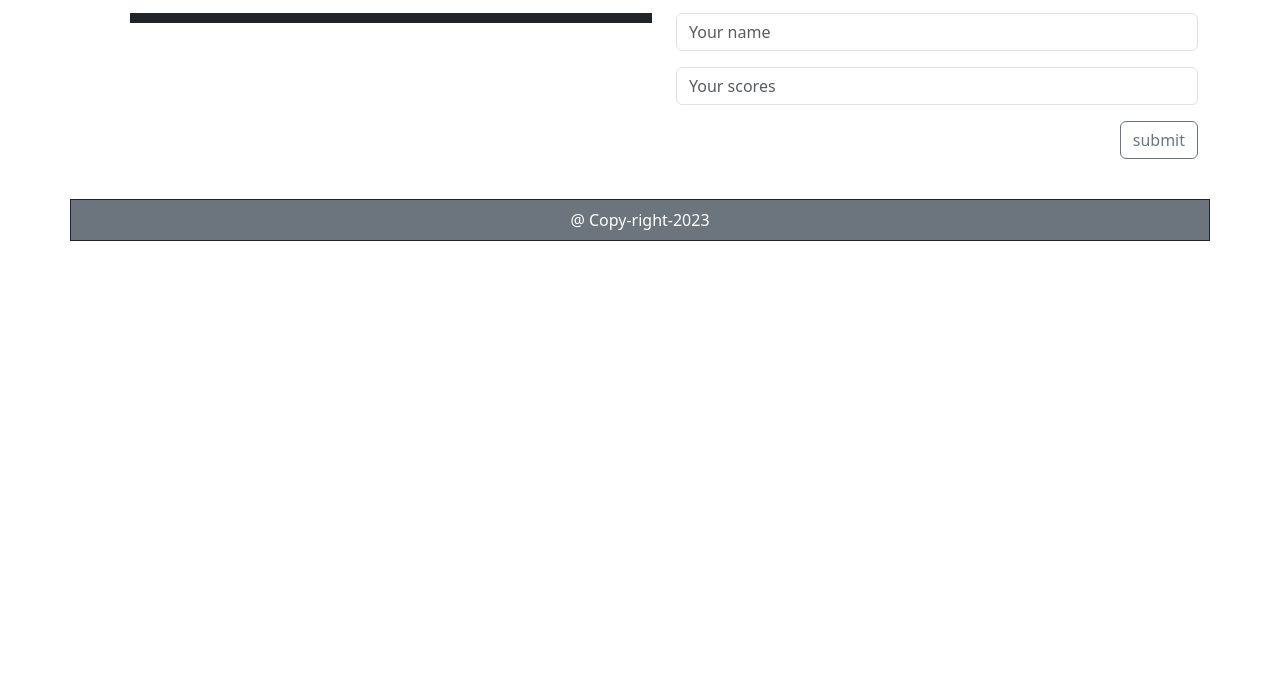
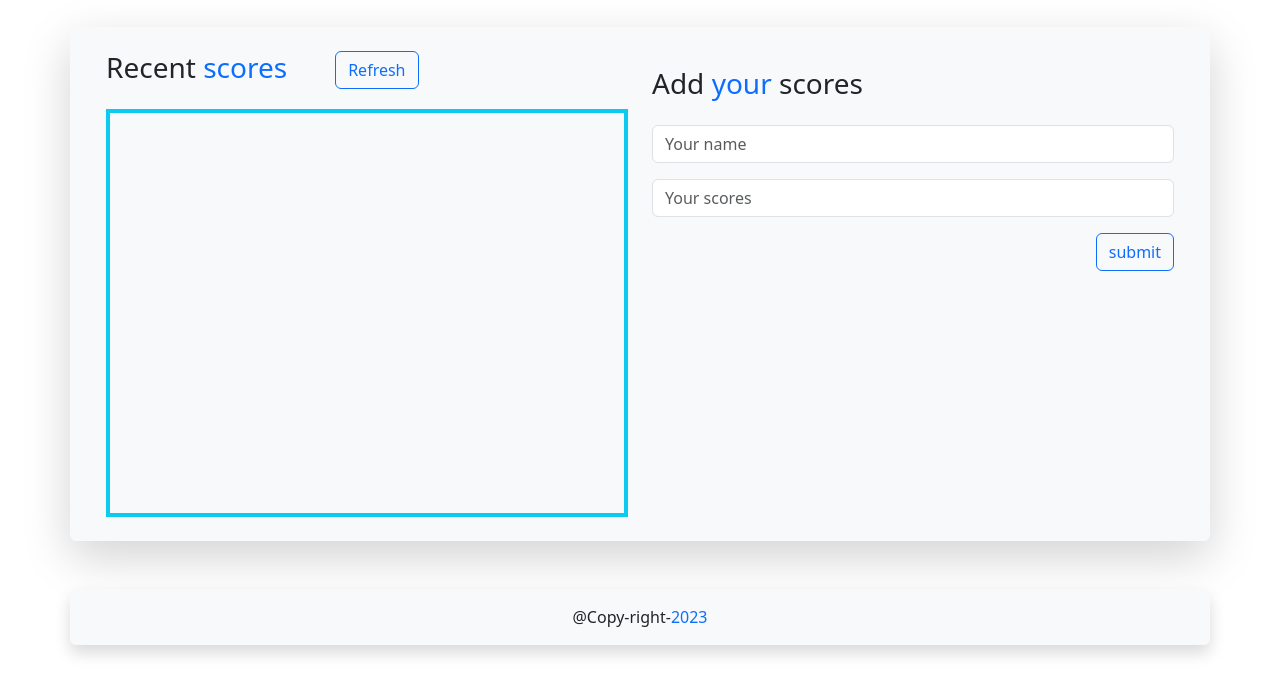
Before and after one commit to AnsarIbrahim/LeaderBoard, a website built with webpack: page src/index.html in a window 1280 px wide. Shown: the part 133-826 px from the top of the page. Before the commit the page ends 800 px from the top, so only its background shows below. Built offline with nearby package versions, Linux system fonts and the light colour scheme; no server answers.

Commit message:
final-touch

```diff
--- a/src/index.html
+++ b/src/index.html
@@ -5,35 +5,39 @@
     <meta name="viewport" content="width=device-width, initial-scale=1" />
     <title>Leader-Board</title>
   </head>
-  <header class="container mt-4"><h1>LeaderBoard</h1></header>
+  <header class="container mt-4 shadow-sm p-3 mb-5 bg-body-tertiary rounded">
+    <h1 class="link-info">Leader<span class="link-primary">Board</span></h1>
+  </header>
   <body>
-    <main>
+    <main class="container mt-5 shadow-lg p-3 mb-5 bg-body-tertiary rounded">
       <section class="d-flex p-2">
         <div class="container">
           <div class="row">
-            <div class="col ms-5">
+            <div class="container col recent">
               <div class="d-flex flex-row mb-3">
-                <h3>Recent scores</h3>
+                <h3>Recent <span class="text-primary">scores</span></h3>
                 <div class="ms-5">
                   <button
                     type="button"
-                    class="btn btn-outline-secondary"
+                    class="btn btn-outline-primary"
                     id="refresh_btn"
                   >
                     Refresh
                   </button>
                 </div>
               </div>
-              <div class="border border-dark border-5" id="listContainer">
+              <div class="border border-info border-4" id="listContainer">
                 <ul id="container">
                   <!-- This content belong to JS -->
                 </ul>
               </div>
             </div>
 
-            <div class="col">
+            <div class="col mt-3">
               <div class="d-flex flex-column mb-3">
-                <div><h3>Add your scores</h3></div>
+                <div>
+                  <h3>Add <span class="text-primary">your</span> scores</h3>
+                </div>
                 <form class="form">
                   <input
                     id="name"
@@ -51,10 +55,7 @@
                     required
                   />
                   <div class="d-flex justify-content-end">
-                    <button
-                      type="submit"
-                      class="btn btn-outline-secondary mt-3"
-                    >
+                    <button type="submit" class="btn btn-outline-primary mt-3">
                       submit
                     </button>
                   </div>
@@ -68,9 +69,9 @@
   </body>
   <footer>
     <div
-      class="container border border-dark p-2 mt-3 text-center bg-secondary text-white"
+      class="container mt-3 text-center text-dark shadow p-3 mb-5 bg-body-tertiary rounded"
     >
-      @ Copy-right-2023
+      @Copy-right-<span class="text-primary">2023</span>
     </div>
   </footer>
 </html>
--- a/src/js/main.js
+++ b/src/js/main.js
@@ -1,16 +1,16 @@
-import '../scss/styles.scss';
+import "../scss/styles.scss";
 
-import leaderBoard from './module/API.js';
-import postData from './module/postData.js';
-import getData from './module/getData.js';
+import leaderBoard from "./module/API.js";
+import postData from "./module/postData.js";
+import getData from "./module/getData.js";
 
-const form = document.querySelector('.form');
-const list = document.getElementById('container');
-const name = document.getElementById('name');
-const score = document.getElementById('score');
-const refreshBtn = document.getElementById('refresh_btn');
+const form = document.querySelector(".form");
+const list = document.getElementById("container");
+const name = document.getElementById("name");
+const score = document.getElementById("score");
+const refreshBtn = document.getElementById("refresh_btn");
 
-form.addEventListener('submit', (e) => {
+form.addEventListener("submit", (e) => {
   const nameValue = name.value;
   const scoreValue = score.value;
   e.preventDefault();
@@ -20,16 +20,17 @@ form.addEventListener('submit', (e) => {
 
 const refreshScores = () => {
   getData().then((data) => {
-    list.innerHTML = '';
+    list.innerHTML = "";
     data.result.forEach((data) => {
-      const gameList = document.createElement('li');
+      const gameList = document.createElement("li");
+      gameList.classList.add("text-white-50", "bg-dark");
       gameList.innerHTML = `${data.user}: ${data.score}`;
       list.appendChild(gameList);
     });
   });
 };
 
-refreshBtn.addEventListener('click', refreshScores);
+refreshBtn.addEventListener("click", refreshScores);
 
 leaderBoard();
 
--- a/src/scss/styles.scss
+++ b/src/scss/styles.scss
@@ -9,14 +9,14 @@
 #container {
   list-style-type: none;
   margin: 0;
+  overflow-y: scroll;
+  overflow-x: hidden;
   padding: 0;
+  height: 50vh;
 }
 
 li {
   background: white;
   width: 100%;
+  font-size: small;
 }
-
-li:nth-child(even) {
-  background-color: lightgray;
-}
```
